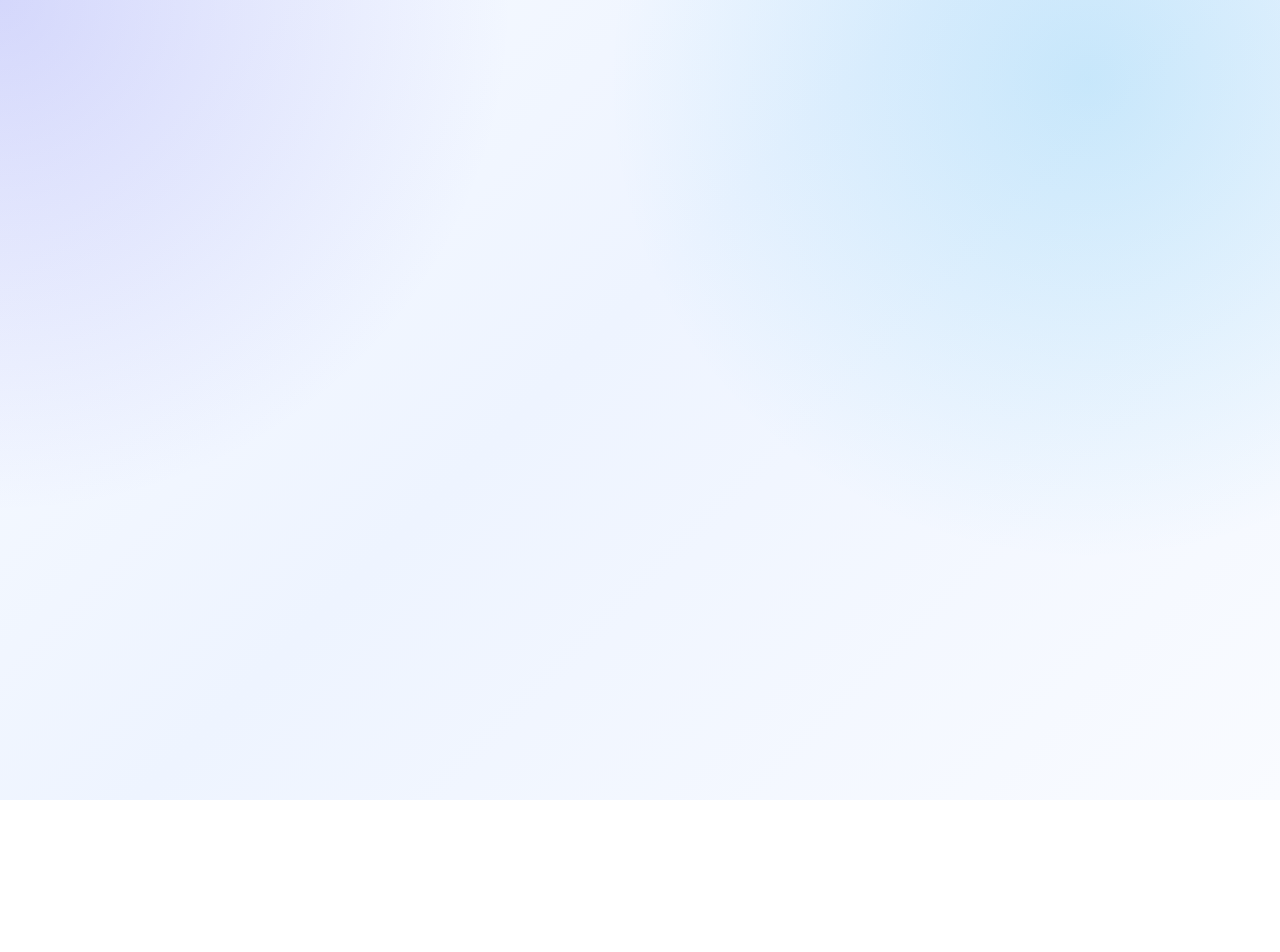
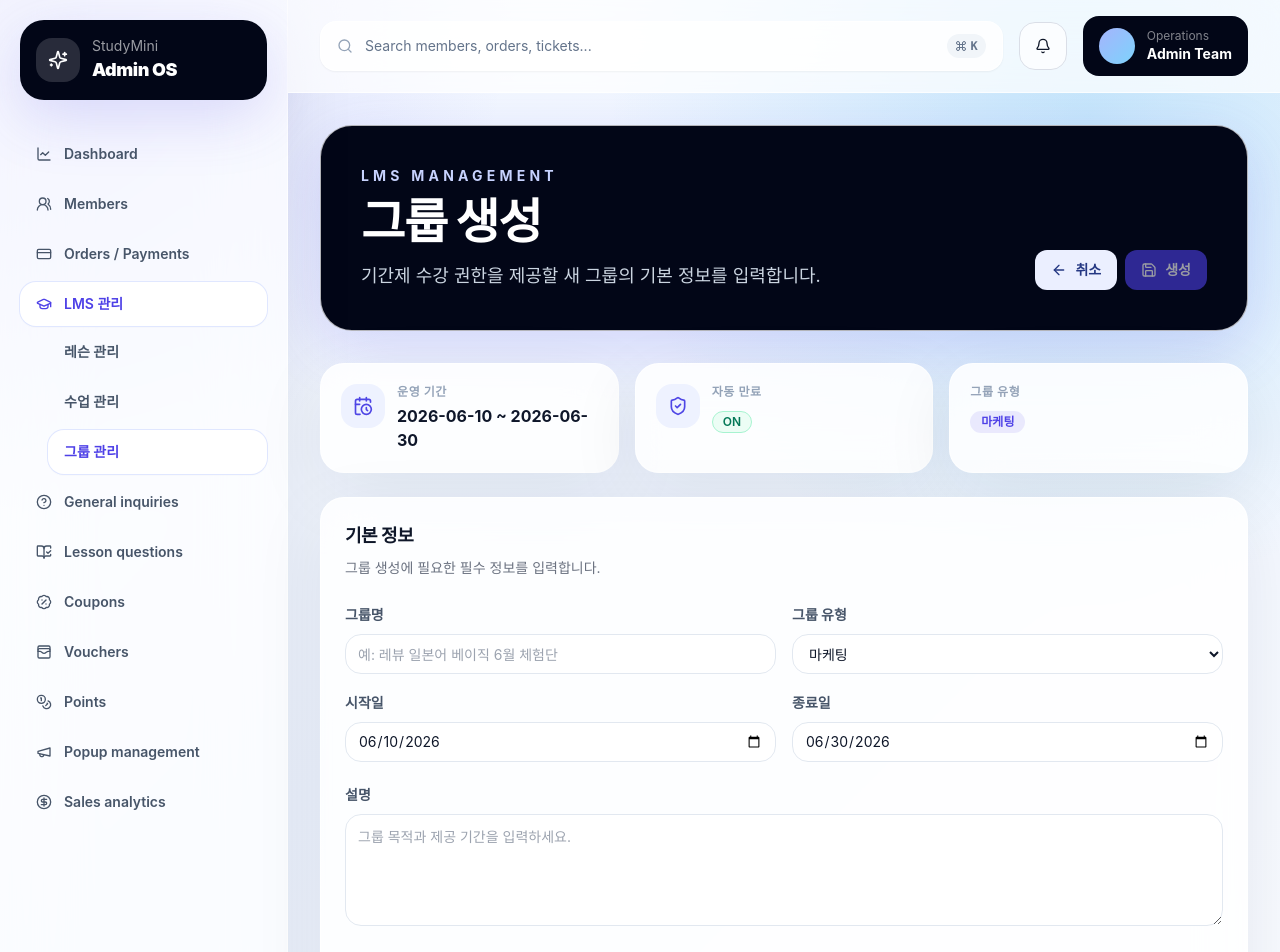
Before and after one commit to koo-2dub/studymini-admin-frontend, a Next.js app: page /lms/groups/create in a window 1280 px wide. Before the commit this address had no page. Shown: the top 952 px of the page. Before the commit the page ends 800 px from the top, so only its background shows below. Built offline with nearby package versions, Linux system fonts and the light colour scheme.

Commit message:
Add LMS group create route

```diff
--- /dev/null
+++ b/app/lms/groups/create/page.tsx
@@ -0,0 +1,168 @@
+"use client";
+
+import { ArrowLeft, CalendarClock, Save, ShieldCheck } from "lucide-react";
+import Link from "next/link";
+import { useState } from "react";
+
+import { PageHeader } from "@/components/dashboard/page-header";
+import { Badge } from "@/components/ui/badge";
+import { Card, CardContent, CardDescription, CardHeader, CardTitle } from "@/components/ui/card";
+
+import { getGroupTypeTone, groupTypeOptions, type GroupType } from "../data";
+
+const initialForm = {
+  groupName: "",
+  type: "마케팅" as GroupType,
+  description: "",
+  startedAt: "2026-06-10",
+  endedAt: "2026-06-30",
+  autoExpire: true,
+};
+
+function FieldLabel({ children }: { children: React.ReactNode }) {
+  return <span className="text-sm font-bold text-slate-600">{children}</span>;
+}
+
+export default function CreateGroupPage() {
+  const [form, setForm] = useState(initialForm);
+
+  const updateForm = <K extends keyof typeof form>(key: K, value: (typeof form)[K]) => {
+    setForm((current) => ({ ...current, [key]: value }));
+  };
+
+  return (
+    <>
+      <PageHeader
+        eyebrow="LMS management"
+        title="그룹 생성"
+        description="기간제 수강 권한을 제공할 새 그룹의 기본 정보를 입력합니다."
+        action={
+          <div className="flex flex-wrap gap-2">
+            <Link
+              href="/lms/groups"
+              className="inline-flex h-10 items-center justify-center gap-2 rounded-xl bg-secondary px-4 py-2 text-sm font-semibold text-secondary-foreground transition-all hover:bg-secondary/80"
+            >
+              <ArrowLeft className="h-4 w-4" />
+              취소
+            </Link>
+            <button
+              type="button"
+              disabled
+              className="inline-flex h-10 cursor-not-allowed items-center justify-center gap-2 rounded-xl bg-primary px-4 py-2 text-sm font-semibold text-primary-foreground opacity-60"
+              title="생성 기능은 mock 상태입니다."
+            >
+              <Save className="h-4 w-4" />
+              생성
+            </button>
+          </div>
+        }
+      />
+
+      <section className="mb-6 grid gap-4 md:grid-cols-3">
+        <Card>
+          <CardContent className="flex items-start gap-3 p-5">
+            <div className="rounded-2xl bg-indigo-50 p-3 text-indigo-600">
+              <CalendarClock className="h-5 w-5" />
+            </div>
+            <div>
+              <p className="text-xs font-bold uppercase tracking-wider text-slate-400">운영 기간</p>
+              <p className="mt-1 font-bold text-slate-900">{form.startedAt} ~ {form.endedAt}</p>
+            </div>
+          </CardContent>
+        </Card>
+        <Card>
+          <CardContent className="flex items-start gap-3 p-5">
+            <div className="rounded-2xl bg-indigo-50 p-3 text-indigo-600">
+              <ShieldCheck className="h-5 w-5" />
+            </div>
+            <div>
+              <p className="text-xs font-bold uppercase tracking-wider text-slate-400">자동 만료</p>
+              <div className="mt-2"><Badge variant={form.autoExpire ? "success" : "slate"}>{form.autoExpire ? "ON" : "OFF"}</Badge></div>
+            </div>
+          </CardContent>
+        </Card>
+        <Card>
+          <CardContent className="flex items-start gap-3 p-5">
+            <div>
+              <p className="text-xs font-bold uppercase tracking-wider text-slate-400">그룹 유형</p>
+              <div className="mt-2"><Badge variant={getGroupTypeTone(form.type)}>{form.type}</Badge></div>
+            </div>
+          </CardContent>
+        </Card>
+      </section>
+
+      <Card>
+        <CardHeader>
+          <CardTitle>기본 정보</CardTitle>
+          <CardDescription>그룹 생성에 필요한 필수 정보를 입력합니다.</CardDescription>
+        </CardHeader>
+        <CardContent className="space-y-5">
+          <div className="grid gap-4 md:grid-cols-2">
+            <label>
+              <FieldLabel>그룹명</FieldLabel>
+              <input
+                className="mt-2 h-10 w-full rounded-2xl border border-slate-200 bg-white px-3 text-sm outline-none"
+                placeholder="예: 레뷰 일본어 베이직 6월 체험단"
+                value={form.groupName}
+                onChange={(event) => updateForm("groupName", event.target.value)}
+              />
+            </label>
+            <label>
+              <FieldLabel>그룹 유형</FieldLabel>
+              <select
+                className="mt-2 h-10 w-full rounded-2xl border border-slate-200 bg-white px-3 text-sm outline-none"
+                value={form.type}
+                onChange={(event) => updateForm("type", event.target.value as GroupType)}
+              >
+                {groupTypeOptions.filter((option) => option !== "전체").map((type) => (
+                  <option key={type}>{type}</option>
+                ))}
+              </select>
+            </label>
+            <label>
+              <FieldLabel>시작일</FieldLabel>
+              <input
+                type="date"
+                className="mt-2 h-10 w-full rounded-2xl border border-slate-200 bg-white px-3 text-sm outline-none"
+                value={form.startedAt}
+                onChange={(event) => updateForm("startedAt", event.target.value)}
+              />
+            </label>
+            <label>
+              <FieldLabel>종료일</FieldLabel>
+              <input
+                type="date"
+                className="mt-2 h-10 w-full rounded-2xl border border-slate-200 bg-white px-3 text-sm outline-none"
+                value={form.endedAt}
+                onChange={(event) => updateForm("endedAt", event.target.value)}
+              />
+            </label>
+          </div>
+          <label className="block">
+            <FieldLabel>설명</FieldLabel>
+            <textarea
+              className="mt-2 min-h-28 w-full rounded-2xl border border-slate-200 bg-white px-3 py-3 text-sm outline-none"
+              placeholder="그룹 목적과 제공 기간을 입력하세요."
+              value={form.description}
+              onChange={(event) => updateForm("description", event.target.value)}
+            />
+          </label>
+          <div>
+            <FieldLabel>자동 만료</FieldLabel>
+            <button
+              type="button"
+              className="mt-2 flex h-10 w-full items-center justify-between rounded-2xl border border-slate-200 bg-white px-3 text-sm font-bold text-slate-700"
+              onClick={() => updateForm("autoExpire", !form.autoExpire)}
+            >
+              <span>종료일 이후 수업 접근 권한 자동 회수</span>
+              <Badge variant={form.autoExpire ? "success" : "slate"}>{form.autoExpire ? "ON" : "OFF"}</Badge>
+            </button>
+          </div>
+          <div className="rounded-2xl border border-amber-100 bg-amber-50 p-5 text-sm font-semibold leading-6 text-amber-800">
+            자동 만료 기본값은 ON입니다. 종료일이 지나면 참여 유저는 해당 그룹의 수업 접근 권한을 잃습니다.
+          </div>
+        </CardContent>
+      </Card>
+    </>
+  );
+}
--- a/app/lms/groups/group-management-page.tsx
+++ b/app/lms/groups/group-management-page.tsx
@@ -1,7 +1,8 @@
 "use client";
 
-import { Search, SlidersHorizontal } from "lucide-react";
+import { Plus, Search, SlidersHorizontal } from "lucide-react";
 import { useMemo, useState } from "react";
+import Link from "next/link";
 import { useRouter } from "next/navigation";
 
 import { PageHeader } from "@/components/dashboard/page-header";
@@ -85,6 +86,15 @@ export function GroupManagementPage() {
         eyebrow="LMS management"
         title="그룹 관리"
         description="기간제 수강 권한을 제공하는 마케팅, B2B, 내부 테스트 그룹을 관리합니다."
+        action={
+          <Link
+            href="/lms/groups/create"
+            className="inline-flex h-10 items-center justify-center gap-2 rounded-xl bg-secondary px-4 py-2 text-sm font-semibold text-secondary-foreground transition-all hover:bg-secondary/80"
+          >
+            <Plus className="h-4 w-4" />
+            그룹 생성
+          </Link>
+        }
       />
 
       <section className="mb-6 grid gap-4 md:grid-cols-4">
```
